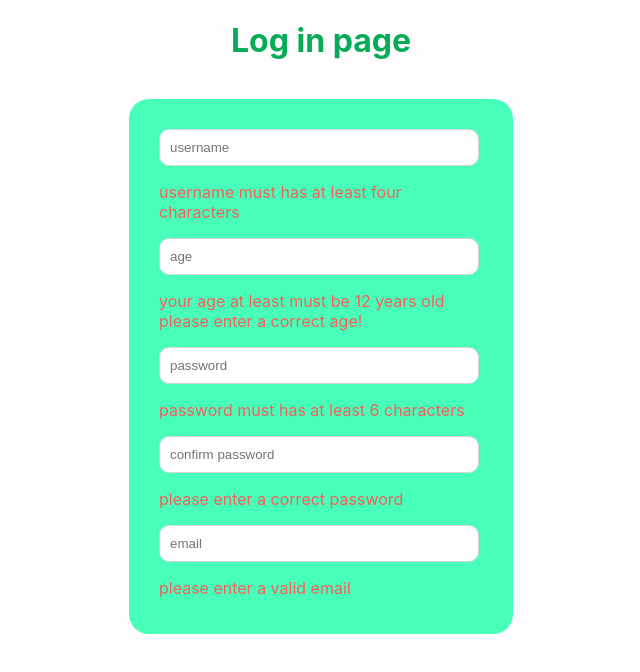
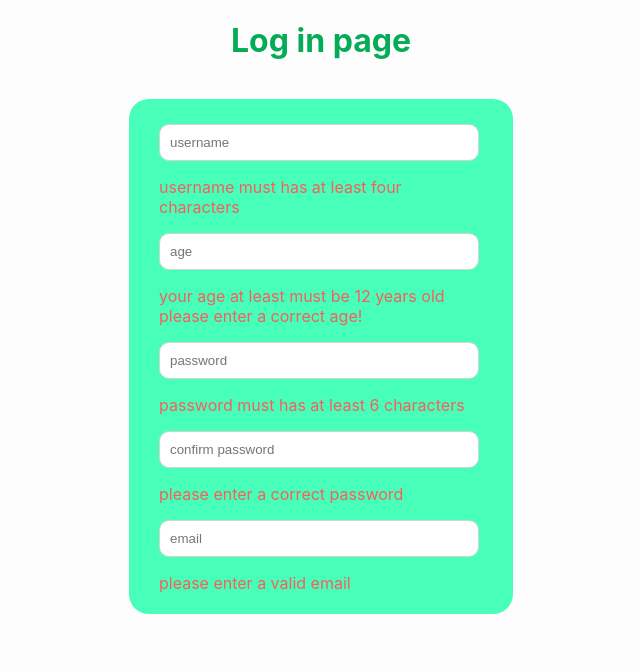
Before and after one commit to MissGhasempour/login-project, a React (Create React App) app: page / in a window 1280 px wide. Shown: the top 672 px of the page, without its empty margins (319-959 px from the left). Built offline with nearby package versions, Linux system fonts and the light colour scheme; the HTML template or start-up script is replaced by a standard one.

Commit message:
Form style's changed a little.

```diff
--- a/src/App.css
+++ b/src/App.css
@@ -10,7 +10,7 @@ body {
 input {
   box-sizing: border-box;
   display: block;
-  margin: 10px 0;
+  /* margin: 4px 0; */
   padding: 10px;
   width: 25vw;
   border: 1px solid lightgray;
@@ -30,7 +30,7 @@ input {
 #form {
   margin: 3% 35% 0;
   background-color: rgb(72, 255, 185);
-  padding: 20px 30px;
+  padding: 25px 30px 5px;
   border: none;
   border-radius: 20px;
 }
```
